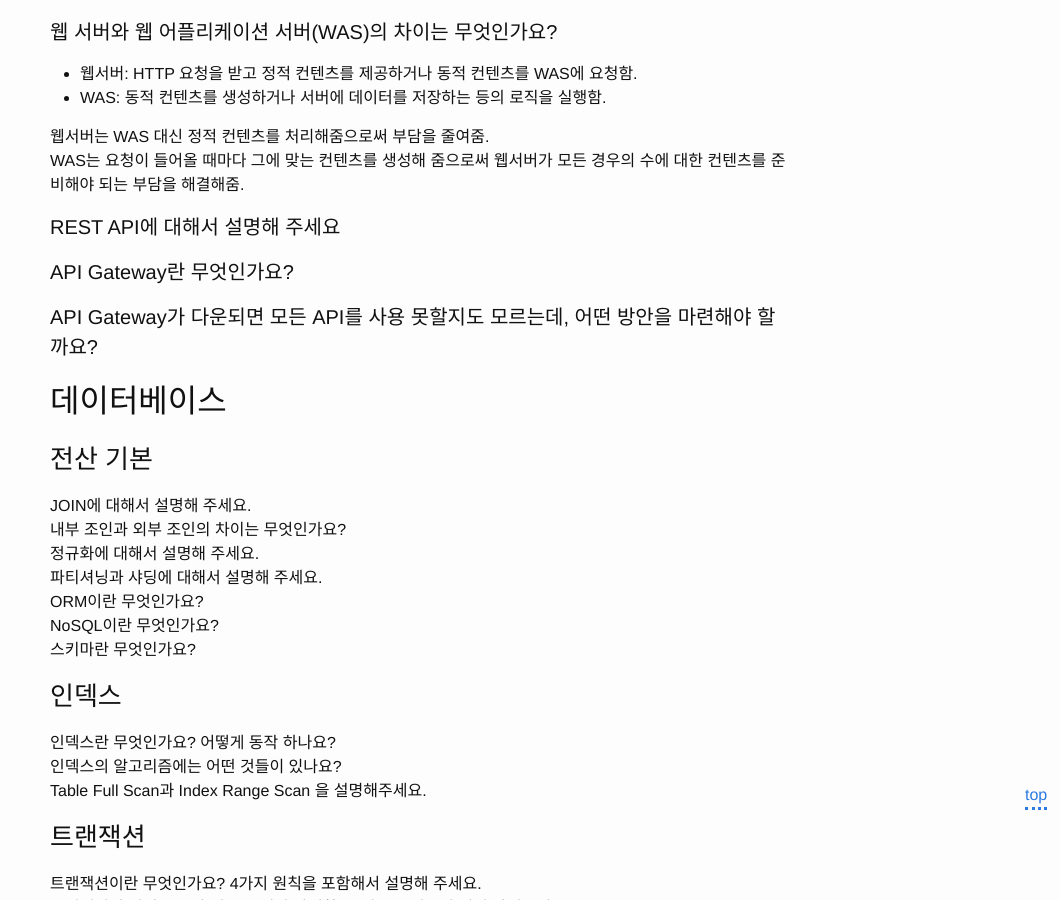
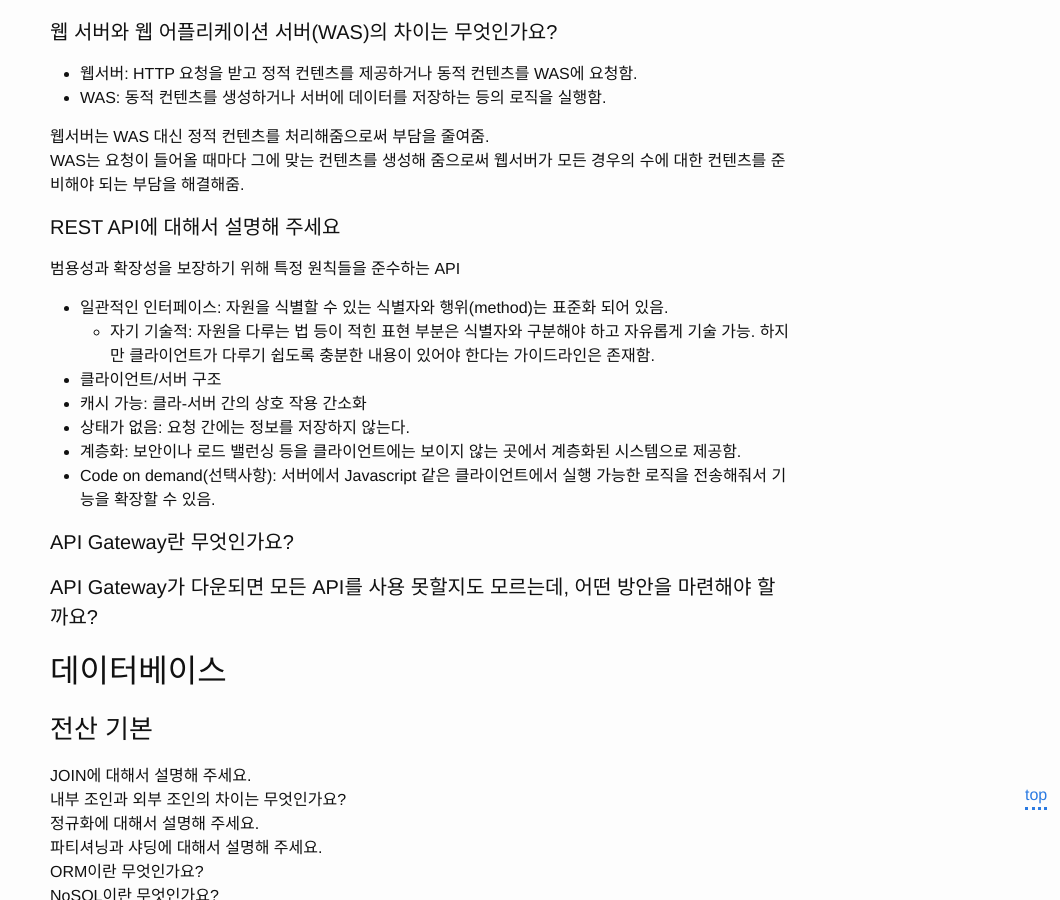
Before and after one commit to WraithKim/blog, a Jekyll site: the page built from _posts/2021-05-20-tech-interview-with-rage.md, in a window 1280 px wide and 900 px high, scrolled down 4338 px. Shown: the whole window, without its empty margins (220-1280 px from the left). Built offline with Jekyll 4.4.1, drawn with Linux system fonts in a browser that asks for light colours.

Commit message:
REST API

```diff
--- a/_posts/2021-05-20-tech-interview-with-rage.md
+++ b/_posts/2021-05-20-tech-interview-with-rage.md
@@ -574,6 +574,16 @@ WAS는 요청이 들어올 때마다 그에 맞는 컨텐츠를 생성해 줌으
 
 #### REST API에 대해서 설명해 주세요
 
+범용성과 확장성을 보장하기 위해 특정 원칙들을 준수하는 API
+
+* 일관적인 인터페이스: 자원을 식별할 수 있는 식별자와 행위(method)는 표준화 되어 있음.
+  * 자기 기술적: 자원을 다루는 법 등이 적힌 표현 부분은 식별자와 구분해야 하고 자유롭게 기술 가능. 하지만 클라이언트가 다루기 쉽도록 충분한 내용이 있어야 한다는 가이드라인은 존재함.
+* 클라이언트/서버 구조
+* 캐시 가능: 클라-서버 간의 상호 작용 간소화
+* 상태가 없음: 요청 간에는 정보를 저장하지 않는다.
+* 계층화: 보안이나 로드 밸런싱 등을 클라이언트에는 보이지 않는 곳에서 계층화된 시스템으로 제공함.
+* Code on demand(선택사항): 서버에서 Javascript 같은 클라이언트에서 실행 가능한 로직을 전송해줘서 기능을 확장할 수 있음.
+
 #### API Gateway란 무엇인가요?
 
 #### API Gateway가 다운되면 모든 API를 사용 못할지도 모르는데, 어떤 방안을 마련해야 할까요?
```
